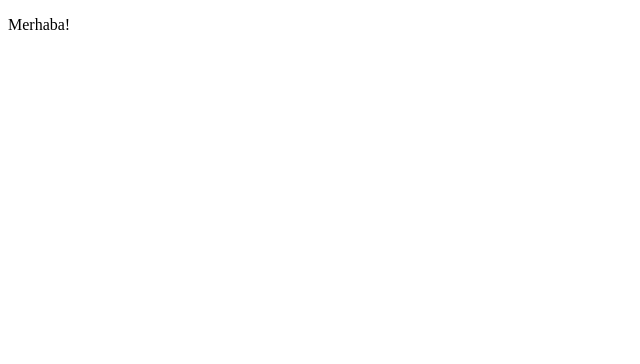
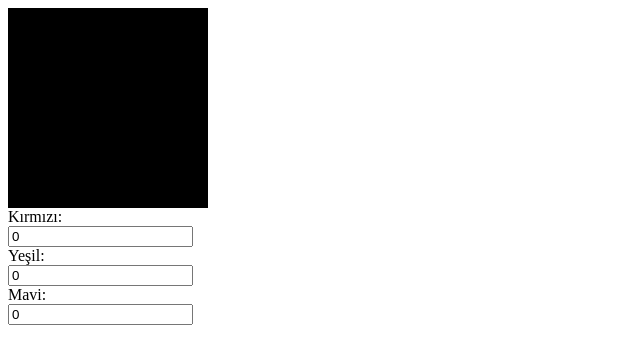
Before and after one commit to alisarsar/hafta8, a React (Create React App) app: page / in a window 1280 px wide. Shown: the top 364 px of the page, without its empty margins (0-640 px from the left). Built offline with nearby package versions, Linux system fonts and the light colour scheme.

Commit message:
arkaplan değiştirici oluşturuldu.

```diff
--- a/public/index.html
+++ b/public/index.html
@@ -3,7 +3,7 @@
   <head>
     <meta charset="utf-8" />
     <meta name="viewport" content="width=device-width, initial-scale=1" />
-    <title>React App</title>
+    <title>Arkaplan Değiştirici</title>
   </head>
   <body>
     <div id="root"></div>
--- /dev/null
+++ b/src/App.jsx
@@ -0,0 +1,57 @@
+import { useState } from "react"
+
+function App() {
+    const [kirmizi, kirmiziGuncelle] = useState(0)
+    const [yesil, yesilGuncelle] = useState(0)
+    const [mavi, maviGuncelle] = useState(0)
+    const [hata, hataGuncelle] = useState("")
+
+    function aralikKontrol(olay, renk) {
+        let deger = olay.target.value
+        deger = parseInt(deger)
+
+        if( deger < 0 || deger > 255 ) { //hata var
+            hataGuncelle("Girilen değer 0-255 arasında olmalıdır.")
+        } else { //hata yok
+            hataGuncelle("")
+        }
+
+        switch (renk) {
+            case "kirmizi":
+                kirmiziGuncelle(deger)
+                break
+            case "yesil":
+                yesilGuncelle(deger)
+                break
+            case "mavi":
+                maviGuncelle(deger)
+                break
+        }
+
+    }
+
+    return (
+        <>
+            <div style={{ width: "200px", height: "200px", backgroundColor: `rgb(${kirmizi},${yesil},${mavi})` }}>KUTU1</div>
+
+            <div>
+                Kırmızı: <br />
+                <input value={kirmizi} type="text" placeholder="Kırmızı" onChange={ olay=>aralikKontrol(olay, "kirmizi") } />
+            </div>
+
+            <div>
+                Yeşil: <br />
+                <input value={yesil} type="text" placeholder="Yeşil" onChange={ olay=>aralikKontrol(olay, "yesil")  } />
+            </div>
+
+            <div>
+                Mavi: <br />
+                <input value={mavi} type="text" placeholder="Mavi" onChange={ olay=>aralikKontrol(olay, "mavi")  } />
+            </div>
+
+            <p style={{color:"red"}}>{hata}</p>
+        </>
+    )
+}
+
+export default App
--- a/src/index.js
+++ b/src/index.js
@@ -1,7 +1,8 @@
 import React from 'react';
 import ReactDOM from 'react-dom/client';
+import App from './App';
 
 const root = ReactDOM.createRoot(document.getElementById('root'));
 root.render(
-    <p>Merhaba!</p>
+    <App />
 );
```
